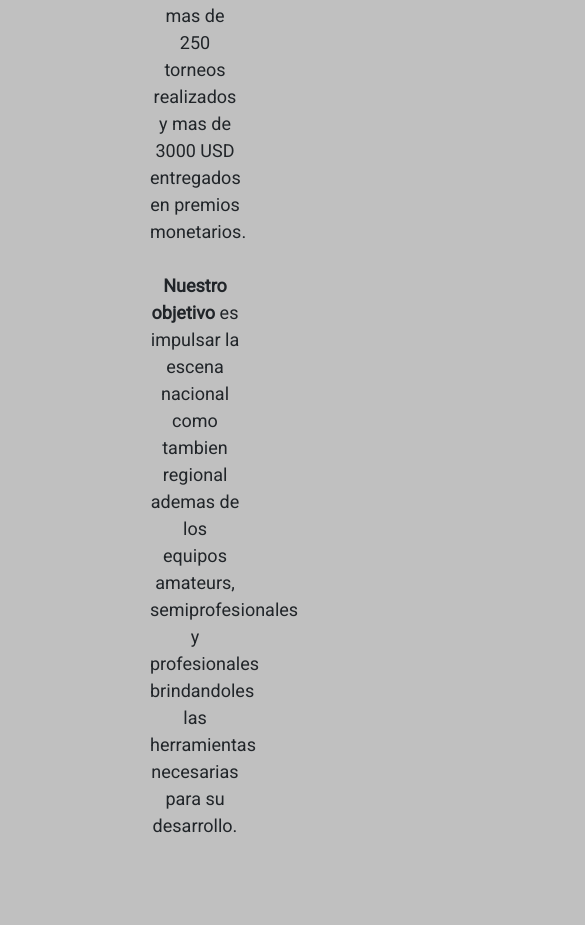
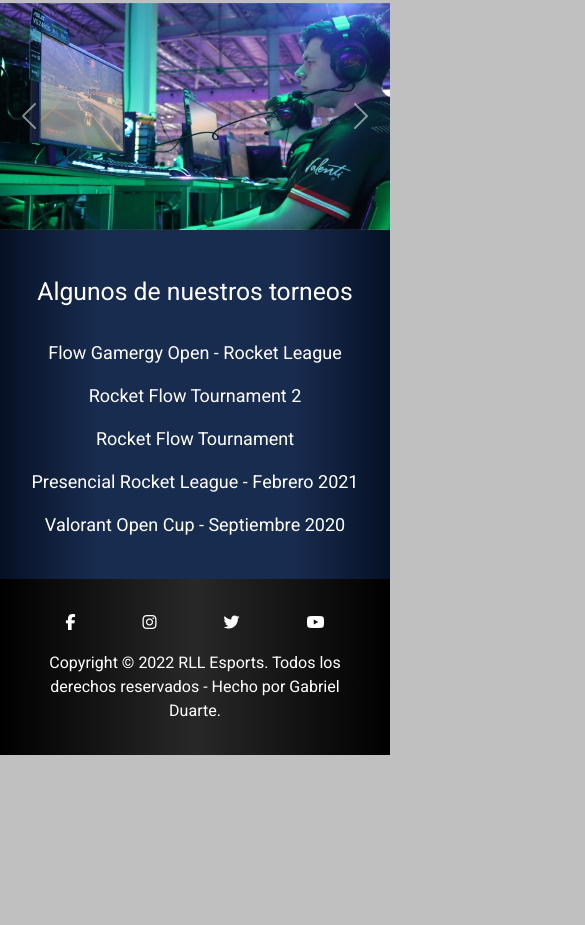
Before and after one commit to GBLDuarte/DesafioSASS, a website: page index.html in a window 390 px wide. Shown: the part 839-1764 px from the top of the page, 585 px wide, since content can reach past the window. After the commit the page ends 1594 px from the top, so only its background shows below. Drawn offline with nearby package versions, Linux system fonts and the light colour scheme.

Commit message:
SASS en Index + Responsive Mobile

```diff
--- a/scss/main.scss
+++ b/scss/main.scss
@@ -25,3 +25,4 @@
 @import './secciones/header.scss';
 @import './secciones/footer.scss';
 @import './secciones/index';
+@import './secciones/media';
--- /dev/null
+++ b/scss/secciones/_media.scss
@@ -0,0 +1,66 @@
+@media (max-width: 567px) {
+    #index {
+        .padreIndex {
+            grid-template-columns: 1fr;
+            grid-template-areas:
+                "header"
+                "primeraParte"
+                "carousel"
+                "listaTorneos"
+                "footer";
+        }
+
+        // header
+        .header {
+            nav {
+                .menuNav {
+                    .palabraNav {
+                        display: none;
+                    }
+                }
+
+                .menuNav2 {
+                    background-color: #182c50;
+                    display: flex;
+                    margin: 0;
+                    font-size: 16px;
+                    justify-content: space-around;
+                }
+            }
+        }
+
+        // index
+        .primeraParte {
+            .textoPrimera {
+                font-size: 20px;
+                padding: 0;
+            }
+        }
+
+        .listaTorneos {
+            padding: 2rem 0 2rem 0;
+            ul {
+                margin: 0;
+                padding: 0;
+            }
+        }
+
+        // footer
+
+        .footer {
+            .textoFooter {
+                display: block;
+                .listaFooter {
+                    ul {
+                        width: auto;
+                    }
+                }
+                .textoCopy {
+                    width: 100%;
+                    margin-top: 1rem;
+                }
+            }
+        }
+
+    }
+}
```
Also changed, not shown: css/style.css.
